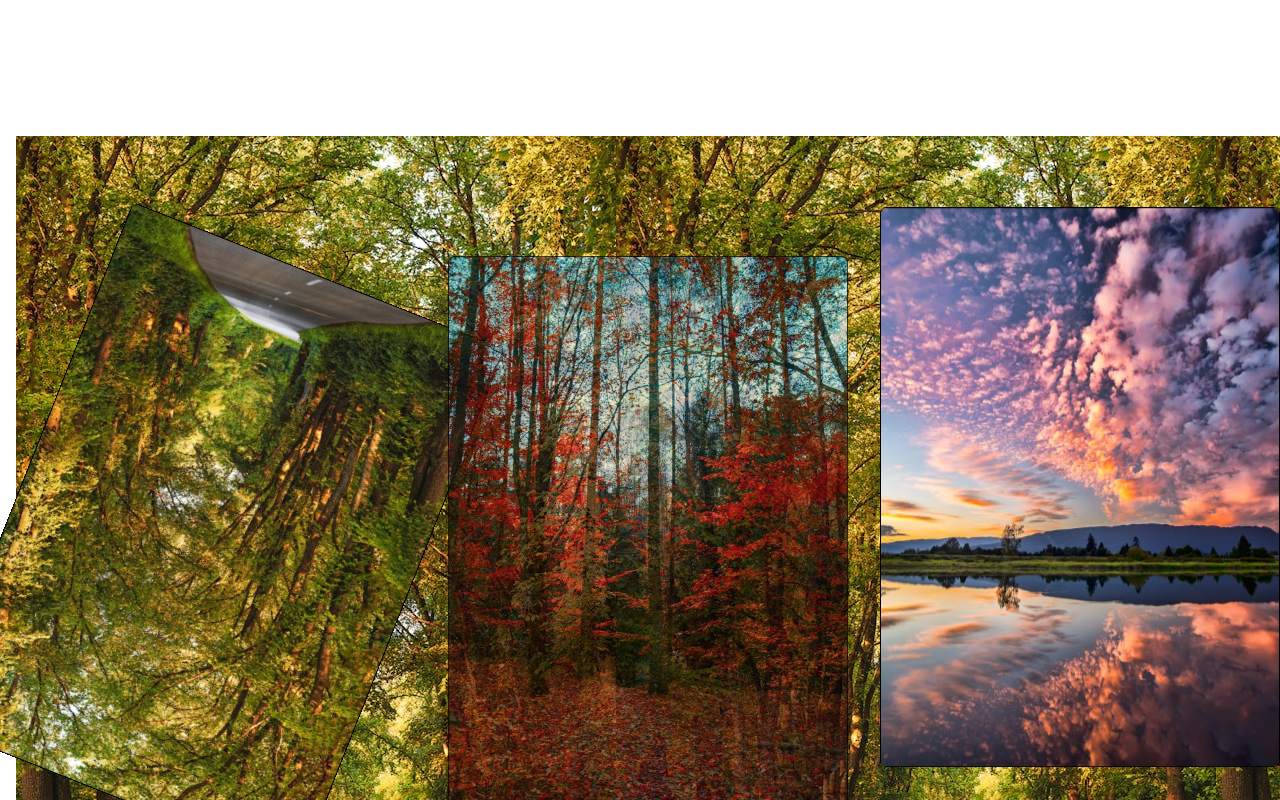
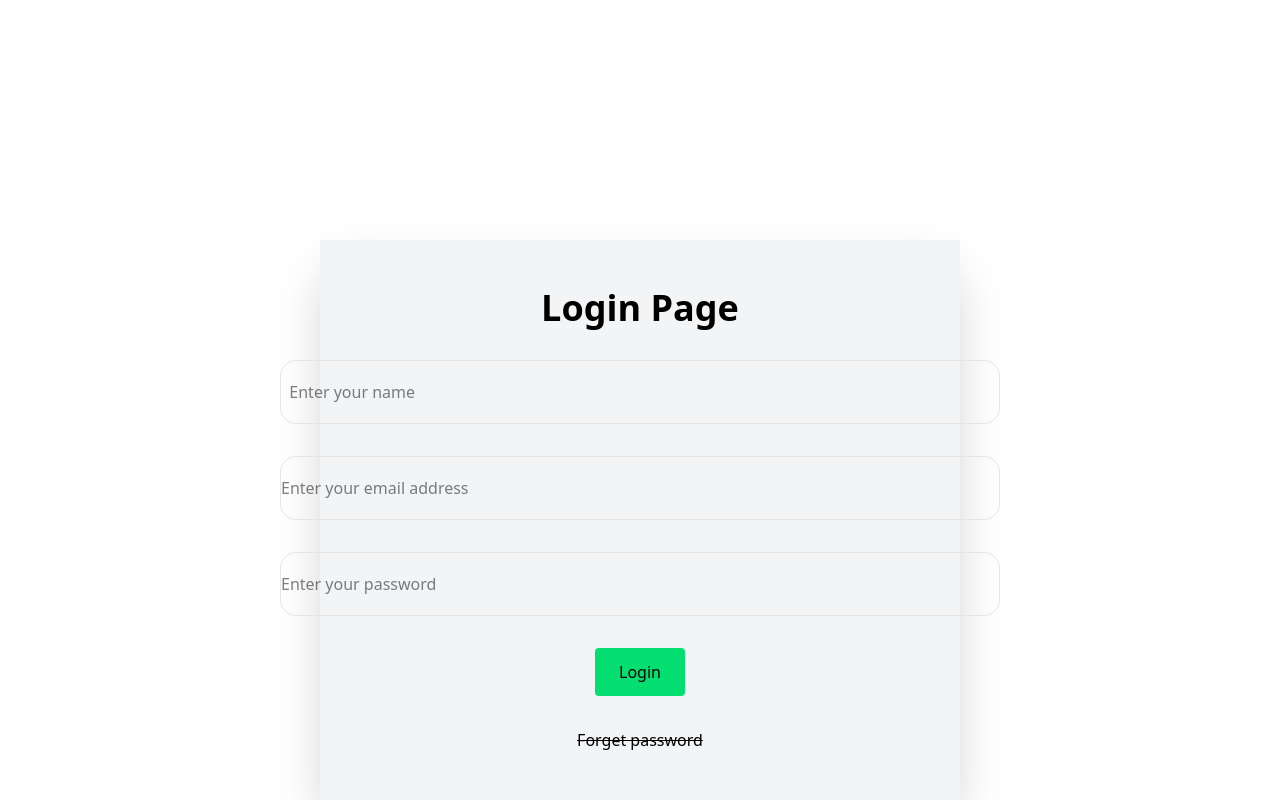
Before and after one commit to rahelaqambari/Project, a React (Vite) app: page / in a window 1280 px wide. Shown: the part 1480-2280 px from the top of the page. Built offline with nearby package versions, Linux system fonts and the light colour scheme.

Commit message:
A login page is added

```diff
--- a/src/App.jsx
+++ b/src/App.jsx
@@ -2,6 +2,7 @@ import About from "./About"
 import Cart from "./Cart"
 import Clock from "./Clock"
 import Imggallary from "./Imggallary"
+import Login from "./Login"
 import Memo from "./Memo"
 import Transition from "./Transition"
 
@@ -10,6 +11,7 @@ function App() {
     <div>
       <Imggallary />
     <About />
+    <Login />
     <Cart />
     <Clock />
     <Memo />
--- /dev/null
+++ b/src/Login.jsx
@@ -0,0 +1,14 @@
+export default function Login (){
+    return(
+        <div className="h-screen w-full flex items-center justify-center">
+              <div className="h-[70%] w-[50%] bg-gray-100 shadow-2xl items-center flex gap-8 flex-col  justify-center">
+                <h1 className="text-4xl font-bold">Login Page</h1>
+        <input className="h-16 w-[90vh]  border border-stone-200 rounded-2xl" placeholder="  Enter your name" />
+        <input className="h-16 w-[90vh]  border border-stone-200 rounded-2xl" placeholder="Enter your email address" />
+        <input className="h-16 w-[90vh]  border border-stone-200 rounded-2xl" placeholder="Enter your password" />
+        <button className="bg-green-400 py-3 rounded-sm sc px-6">Login</button>
+        <h1 className="font-light line-through">Forget password</h1>
+      </div>
+        </div>
+    )
+}
```
